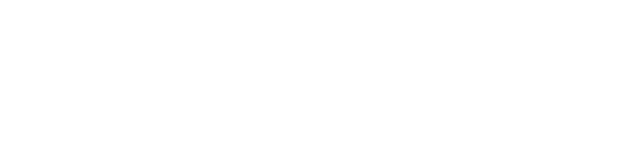
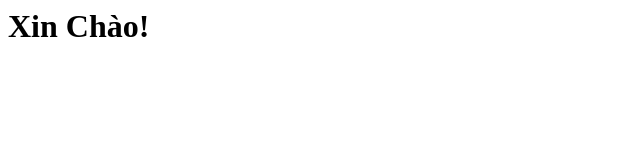
Before and after one commit to tonyhuynh147/giahuynh.github.io, a plain HTML site: page index.html in a window 1280 px wide. Shown: the whole page, without its empty margins (0-640 px from the left). Drawn offline with Linux system fonts and the light colour scheme.

Commit message:
Update index.html

```diff
--- a/index.html
+++ b/index.html
@@ -4,7 +4,9 @@
       Xin Chào!
     </title>
   </head>
-
+<body>
+  <h1> Xin Chào! </h1>
+</body>
 
 
 </html>
```
